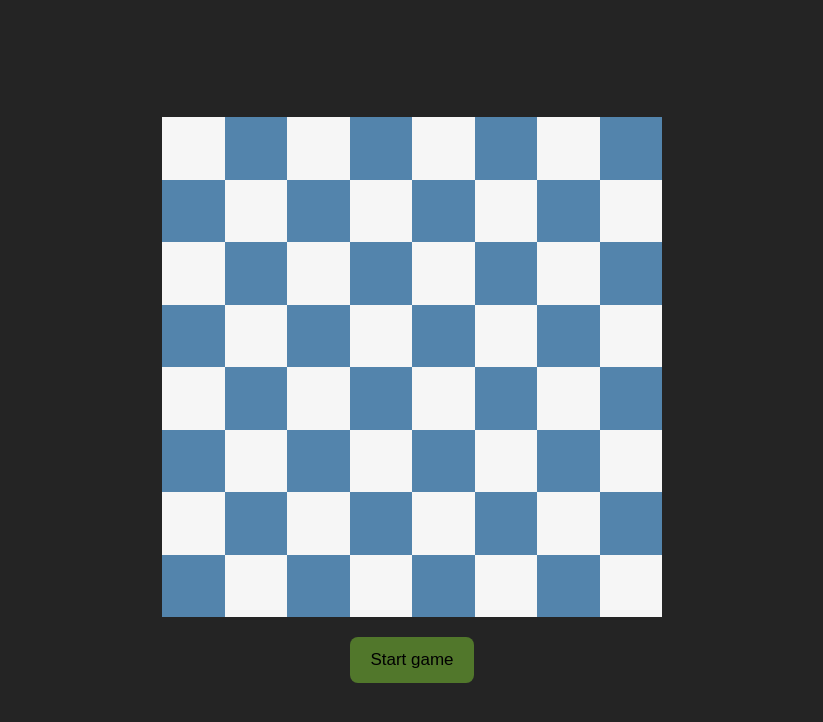
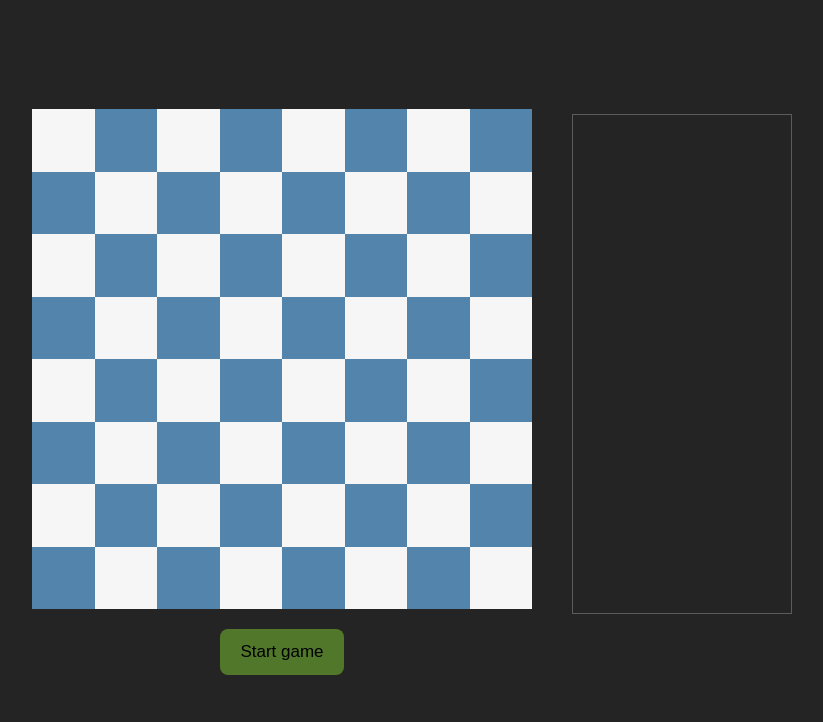
Before and after one commit to JoaquinFontaana/ChessGame, a React (Vite) app: page / in a window 1280 px wide. Shown: the top 722 px of the page, without its empty margins (228-1051 px from the left). Built offline with nearby package versions, Linux system fonts and the light colour scheme.

Commit message:
History of moves

```diff
--- a/package.json
+++ b/package.json
@@ -12,7 +12,10 @@
   },
   "dependencies": {
     "react": "^18.2.0",
-    "react-dom": "^18.2.0"
+    "react-dom": "^18.2.0",
+    "react-icons": "^5.0.1",
+    "simplebar": "^6.2.5",
+    "simplebar-react": "^3.2.4"
   },
   "devDependencies": {
     "@types/react": "^18.2.56",
--- a/src/App.jsx
+++ b/src/App.jsx
@@ -1,24 +1,30 @@
-import {useContext} from 'react'
+import { useContext } from 'react'
 import Board from './components/Board'
 import Button from './components/Button'
 import { BoardContext } from './context/board'
 import Modal from './components/Modal'
+import History from './components/History'
 import { PiecesContext } from './context/pieces'
 function App() {
 
-  const { toggleGame,setToggleGame, turn} = useContext(BoardContext);
-  const {isBlackInJaqueMate,isWhiteInJaqueMate} = useContext(PiecesContext)
+  const { toggleGame, setToggleGame, turn } = useContext(BoardContext);
+  const { isBlackInJaqueMate, isWhiteInJaqueMate } = useContext(PiecesContext)
   function gameButton() {
     setToggleGame(!toggleGame);
   }
   return (
     <main>
       {(isBlackInJaqueMate || isWhiteInJaqueMate) && <Modal></Modal>}
+      <section className="game">
+        <div className='game-board'>
           <span className={`turn ${turn ? "visible" : "hidden"}`}>Turn of {turn} side</span>
-      <Board/>
+          <Board />
           <Button className="toogleGameButton" handleClick={gameButton}>
             {toggleGame ? 'End game' : 'Start game'}
           </Button>
+        </div>
+        <History />
+      </section>
     </main>
   );
 }
--- /dev/null
+++ b/src/components/History.jsx
@@ -0,0 +1,42 @@
+import PropTypes from 'prop-types';
+import { pieceImages } from '../utils/piecesImages';
+import styles from './History.module.css';
+import { useContext } from 'react';
+import { BoardContext } from '../context/board';
+import { FaLongArrowAltRight } from "react-icons/fa";
+import SimpleBar from 'simplebar-react';
+import 'simplebar/dist/simplebar.min.css';
+
+export default function History() {
+    const { history } = useContext(BoardContext)
+    return (
+        <div className={styles.history}>
+            <SimpleBar style={{ maxHeight: "100%" }}>
+                <ul>
+                    {history.map((move, index) => {
+                    const pieceToRender = `${move.team.charAt(0).toLowerCase()+move.team.slice(1)}${move.piece}`;
+                    console.log(pieceToRender)
+                    console.log(pieceImages[pieceToRender])
+                    return(
+                        <li key={index} className={((index + 1) % 2 === 0) ? `${styles.par}` : ""}>
+                            <p>{index + 1}.</p>
+                            <img src={pieceImages[pieceToRender]} alt={pieceToRender} />
+                            <p className={styles.from}>{move.from}</p>
+                            <p className={styles.arrow}><FaLongArrowAltRight /></p>
+                            <p className={styles.to}>{move.to}</p>
+                        </li>
+                    )}
+                    )}
+                </ul>
+            </SimpleBar>
+        </div>
+    )
+}
+History.propTypes = {
+    history: PropTypes.arrayOf(PropTypes.shape({
+        piece: PropTypes.string,
+        from: PropTypes.number,
+        to: PropTypes.number,
+        team: PropTypes.string
+    }))
+}
--- /dev/null
+++ b/src/components/History.module.css
@@ -0,0 +1,74 @@
+.history{
+    display: flex;
+    flex-direction: column;
+    max-height: 500px;
+    height: 50vw;
+    border: 1px solid #5c5c5c;
+    width: 220px;
+    margin-top: 20px;
+}
+.history h2{
+    margin: 0;
+    padding: 15px 30px;
+}
+.history ul{
+    display: flex;
+    flex-direction: column;
+    justify-content: flex-start;
+    font-size: 18px;
+    overflow-y: auto;
+}
+.history ul li{
+    display: flex;
+    width: 100%;
+    align-items: center;
+    padding: 10px 15px;
+    width: 100%;
+}
+.par{
+    background-color: #585858;
+
+}
+.history ul li img{
+    width: 25px;
+    height: 25px;
+
+}
+.from{
+    margin-right: 30px;
+    margin-left: 20px;
+    cursor: pointer;
+}
+.to{
+    margin-left: 30px;
+    cursor: pointer;
+}
+.arrow{
+    display: flex;
+    align-items: center;
+}
+/* Estilo para la barra de desplazamiento */
+.history ul::-webkit-scrollbar {
+    width: 5px; /* Ancho de la barra de desplazamiento */
+}
+
+/* Estilo para el track (la parte "base" de la barra de desplazamiento) */
+.history ul::-webkit-scrollbar-track {
+    background: #f1f1f1; /* Color de fondo del track */
+}
+
+/* Estilo para el thumb (la parte móvil de la barra de desplazamiento) */
+.history ul::-webkit-scrollbar-thumb {
+    background: #888; /* Color de fondo del thumb */
+}
+
+/* Estilo para el thumb cuando se pasa el mouse por encima */
+.history ul::-webkit-scrollbar-thumb:hover {
+    background: #a53939; /* Color de fondo del thumb en hover */
+}
+@media screen and (max-width: 500px){
+    .history{
+        display: none;
+    }
+
+}
--- a/src/context/board.jsx
+++ b/src/context/board.jsx
@@ -9,7 +9,7 @@ import useCastle from "../components/pieces/hooks/useCastle";
 export const BoardContext = createContext();
 import handleMoveLogic from "../helpers/handleMoveLogic";
 import castleSound from "../../public/audios/castle.mp3";
-
+import updateHistory from "../helpers/updateHistory";
 const moveSoundAudio = new Audio(moveSound)
 const captureSoundAudio = new Audio(captureSound)
 const castleSoundAudio = new Audio(castleSound)
@@ -20,7 +20,7 @@ export function BoardProvider({ children }) {
     const [toggleGame, setToggleGame] = useState(false);
     const [selectedPiece, setSelectedPiece] = useState(null);
     const { setWhiteKingPosition, setBlackKingPosition, setBlackPieces, setWhitePieces, blackPieces, whitePieces, restartPieces } = useContext(PiecesContext);
-
+    const [history, setHistory] = useState([])
     /**
      * Updates the chess board with a new board configuration.
      * @param {Array} newBoard - The new board configuration.
@@ -43,6 +43,7 @@ export function BoardProvider({ children }) {
             setTurn(null);
             restartPieces()
             setBoard(BOARD);
+            setHistory([])
         }
     }, [toggleGame])
 
@@ -123,6 +124,7 @@ export function BoardProvider({ children }) {
 
             const restedBoard = newTurn(updatedBoard, setSelectedPiece, setTurn, turn)
             updateBoard(restedBoard)
+            updateHistory(filaIndex, toFilaIndex, columnaIndex, toColumnaIndex, board[filaIndex][columnaIndex].piece, board[filaIndex][columnaIndex].team,setHistory,history)
         }
     }
     const { handleCastle } = useCastle()
@@ -135,6 +137,8 @@ export function BoardProvider({ children }) {
         const restedBoard = newTurn(updatedBoard, setSelectedPiece, setTurn, turn, resetAllSquareClasses)
         updateBoard(restedBoard)
     }
+
+
 
     return (
         <BoardContext.Provider
@@ -149,7 +153,8 @@ export function BoardProvider({ children }) {
                 setToggleGame,
                 selectedPiece,
                 resetAllSquareClasses,
-                doCastle
+                doCastle,
+                history
             }}
         >
             {children}
--- a/src/global.css
+++ b/src/global.css
@@ -20,6 +20,22 @@
   margin: 0 auto;
   padding: 2rem;
   text-align: center;
+}
+html, body, div, span, applet, object, iframe,
+h1, h2, h3, h4, h5, h6, p, blockquote, pre,
+a, abbr, acronym, address, big, cite, code,
+del, dfn, em, img, ins, kbd, q, s, samp,
+small, strike, strong, sub, sup, tt, var,
+b, u, i, center,
+dl, dt, dd, ol, ul, li,
+fieldset, form, label, legend,
+table, caption, tbody, tfoot, thead, tr, th, td,
+article, aside, canvas, details, embed,
+figure, figcaption, footer, header, hgroup,
+menu, nav, output, ruby, section, summary,
+time, mark, audio, video {
+	margin: 0;
+	padding: 0;
 }
 main{
   display: flex;
@@ -93,6 +109,16 @@ button{
   visibility: hidden;
 
 }
+.game{
+  display: flex;
+  align-items: center;
+  gap: 40px;
+}
+.game-board{
+  display: flex;
+  flex-direction: column;
+  align-items: center;
+}
 @media (max-width: 600px) {
   #root {
     padding: 1rem;
--- /dev/null
+++ b/src/helpers/parseFilaToChar.js
@@ -0,0 +1,20 @@
+export default function parseFilaToChar(filaIndex) {
+    switch (filaIndex) {
+        case 0:
+            return "a";
+        case 1:
+            return "b";
+        case 2:
+            return "c";
+        case 3:
+            return "d";
+        case 4:
+            return "e";
+        case 5:
+            return "f";
+        case 6:
+            return "g";
+        case 7:
+            return "h";
+    }
+}
--- /dev/null
+++ b/src/helpers/updateHistory.js
@@ -0,0 +1,9 @@
+import parseFilaToChar from "./parseFilaToChar"
+export default function updateHistory(fromFila, toFila,fromColumna, toColumna, piece, team, setHistory, history,castling = false){
+    fromFila = parseFilaToChar(fromFila)
+    toFila = parseFilaToChar(toFila)
+    const from = `${fromFila}${fromColumna}`
+    const to = `${toFila}${toColumna}`
+    const newHistory = [...history, {from, to, piece, team, castling}]
+    setHistory(newHistory)
+}
--- /dev/null
+++ b/src/utils/piecesImages.js
@@ -0,0 +1,27 @@
+import whiteKing from "../assets/Piece=King, Side=White.svg";
+import whiteQueen from "../assets/Piece=Queen, Side=White.svg";
+import whiteBishop from "../assets/Piece=Bishop, Side=White.svg";
+import whiteKnight from "../assets/Piece=Knight, Side=White.svg";
+import whiteRook from "../assets/Piece=Rook, Side=White.svg";
+import whitePawn from "../assets/Piece=Pawn, Side=White.svg";
+import blackKing from "../assets/Piece=King, Side=Black.svg";
+import blackQueen from "../assets/Piece=Queen, Side=Black.svg";
+import blackBishop from "../assets/Piece=Bishop, Side=Black.svg";
+import blackKnight from "../assets/Piece=Knight, Side=Black.svg";
+import blackRook from "../assets/Piece=Rook, Side=Black.svg";
+import blackPawn from "../assets/Piece=Pawn, Side=Black.svg";
+
+export const pieceImages = {
+  whiteKing,
+  whiteKnight,
+  whitePawn,
+  whiteQueen,
+  whiteRook,
+  whiteBishop,
+  blackBishop,
+  blackKing,
+  blackKnight,
+  blackPawn,
+  blackQueen,
+  blackRook
+};
```
Also changed, not shown: 1 other file (tests, documents, lock files or other folders). Lines whose indentation alone changed are shown as unchanged.
